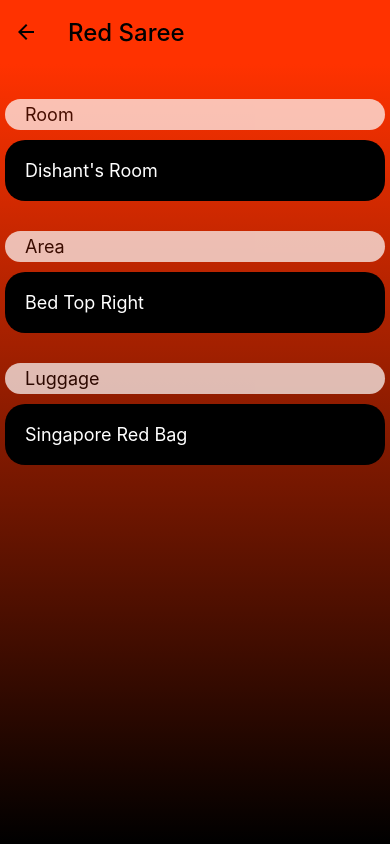
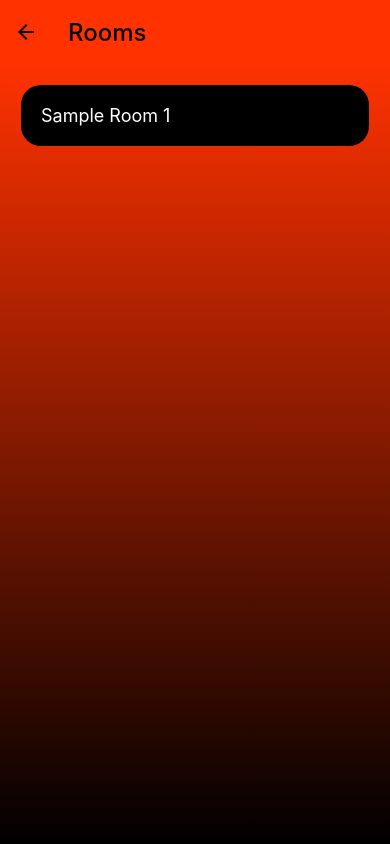
Before and after one commit to Supr3me-code/luggage-db, a React Native app: screen /explore in a window 390 px wide. Built offline with nearby package versions, Linux system fonts and the light colour scheme.

Commit message:
added explore flow logic

```diff
--- a/App.tsx
+++ b/App.tsx
@@ -11,6 +11,8 @@ import Search from "./src/screens/Seach";
 import Login from "./src/screens/Login";
 import ItemDetails from "./src/screens/ItemDetails";
 import LuggageDetails from "./src/screens/LuggageDetails";
+import ItemList from "./src/screens/ItemsList";
+import { ROOMS } from "./src/utils/constants/mockData";
 
 const Stack = createNativeStackNavigator();
 
@@ -57,7 +59,7 @@ const App = () => {
           ></Stack.Screen>
           <Stack.Screen
             name="create"
-            component={Create}
+            component={ItemDetails}
             options={{
               headerStyle: { backgroundColor: "#ff3200" },
               headerTintColor: "#000",
@@ -71,7 +73,8 @@ const App = () => {
           ></Stack.Screen>
           <Stack.Screen
             name="explore"
-            component={ItemDetails}
+            component={ItemList}
+            initialParams={{rooms: ROOMS}}
             options={{
               headerStyle: { backgroundColor: "#ff3200" },
               headerTintColor: "#000",
--- a/src/elements/ListItem.tsx
+++ b/src/elements/ListItem.tsx
@@ -4,7 +4,7 @@ import { Pressable, StyleSheet, View, Text } from "react-native";
 interface IListItem {
   title: string;
   type?: string;
-  onPress?: () => {};
+  onPress?: () => void;
 }
 
 const ListItem = ({ title, type, onPress }: IListItem) => {
--- a/src/screens/ItemDetails.tsx
+++ b/src/screens/ItemDetails.tsx
@@ -1,11 +1,16 @@
 import { LinearGradient } from "expo-linear-gradient";
 import React, { useLayoutEffect } from "react";
-import { StyleSheet, Text, View } from "react-native";
+import { Image, StyleSheet, Text, View } from "react-native";
 import ListItem from "../elements/ListItem";
 import Label from "../elements/Label";
+import LabelCard from "../modules/LabelCard";
 
 interface IItemDetails {
   navigation?: any;
+  room?: string;
+  area?: string;
+  luggage?: string;
+  imageUrl?: string;
 }
 
 const ItemDetails = ({ navigation }: IItemDetails) => {
@@ -17,17 +22,16 @@ const ItemDetails = ({ navigation }: IItemDetails) => {
   return (
     <LinearGradient colors={["#ff3200", "#000"]} style={styles.container}>
       <View style={styles.content}>
-        <View style={styles.innerContainer}>
-          <Label title="Room" />
-          <ListItem title="Dishant's Room" />
-        </View>
-        <View style={styles.innerContainer}>
-          <Label title="Area" />
-          <ListItem title="Bed Top Right" />
-        </View>
-        <View style={styles.innerContainer}>
-          <Label title="Luggage" />
-          <ListItem title="Singapore Red Bag" />
+        <LabelCard labelTitle="Room" itemTitle="Dishant's Room" />
+        <LabelCard labelTitle="Area" itemTitle="Bed Top RIght" />
+        <LabelCard labelTitle="Luggage" itemTitle="Pink American Tourister" />
+        <View style={styles.imageContainer}>
+          <Image
+            source={{
+              uri: "https://madisarshop.com/wp-content/uploads/2021/01/black-red-square-pattern-readymade-bharatanatyam-practise-saree.jpg",
+            }}
+            style={styles.image}
+          />
         </View>
       </View>
     </LinearGradient>
@@ -37,13 +41,18 @@ const ItemDetails = ({ navigation }: IItemDetails) => {
 export default ItemDetails;
 
 const styles = StyleSheet.create({
-  innerContainer: {
-    marginVertical: 10,
-  },
   content: {
     marginVertical: 20,
   },
   container: {
     flex: 1,
   },
+  imageContainer: {
+    alignItems: "center",
+  },
+  image: {
+    margin: 15,
+    height: 200,
+    width: 200,
+  },
 });
--- a/src/screens/ItemsList.tsx
+++ b/src/screens/ItemsList.tsx
@@ -0,0 +1,84 @@
+import React, { useLayoutEffect } from "react";
+import { StyleSheet, View, FlatList } from "react-native";
+import ListItem from "../elements/ListItem";
+import { LinearGradient } from "expo-linear-gradient";
+import { AREAS, ITEMS, LUGGAGES } from "../utils/constants/mockData";
+
+interface IItemList {}
+
+const ItemList = ({ data, navigation, route }: any) => {
+  const { rooms, itemType, name, items } = route.params;
+
+  if (!itemType || !name) data = rooms;
+  else if (itemType == "room") {
+    data = AREAS.filter((area) => items?.includes(area.name));
+  } else if (itemType == "area") {
+    const independentItems = AREAS.find(
+      (area) => area.name == name
+    )?.independentItems;
+    data = LUGGAGES.filter((luggage) => items?.includes(luggage.name));
+    data.push(independentItems);
+  } else if (itemType == "luggage") {
+    data = ITEMS.filter((item) => items?.includes(item.name));
+  }
+  useLayoutEffect(() => {
+    let title = "Rooms";
+    switch (itemType) {
+      case "room":
+        title = "Areas";
+        break;
+      case "area":
+        title = "Luggages";
+        break;
+      case "luggage":
+        title = "Items";
+        break;
+    }
+    navigation.setOptions({
+      title: title,
+    });
+  }, [itemType]);
+  const renderItem = (itemData: any) => {
+    const item = itemData.item;
+    const onPressHandler = () => {
+      if (item.type !== "item") {
+        navigation.navigate("explore", {
+          itemType: item.type,
+          name: item.name,
+          items: item.items,
+        });
+      } else {
+        navigation.navigate("create");
+      }
+    };
+    const listItemProps = {
+      title: item.name,
+      onPress: onPressHandler,
+    };
+    return <ListItem {...listItemProps} />;
+  };
+
+  return (
+    <LinearGradient colors={["#ff3200", "#000"]} style={styles.container}>
+      <View style={styles.listContainer}>
+        <FlatList
+          data={data}
+          keyExtractor={(item) => item.name}
+          renderItem={renderItem}
+        />
+      </View>
+    </LinearGradient>
+  );
+};
+
+export default ItemList;
+
+const styles = StyleSheet.create({
+  listContainer: {
+    flex: 1,
+    padding: 16,
+  },
+  container: {
+    flex: 1,
+  },
+});
--- a/src/screens/LuggageDetails.tsx
+++ b/src/screens/LuggageDetails.tsx
@@ -7,6 +7,8 @@ import LabelCard from "../modules/LabelCard";
 
 interface ILuggageDetails {
   navigation?: any;
+  room?: string;
+  area?: string;
 }
 
 const LuggageDetails = ({ navigation }: ILuggageDetails) => {
--- a/src/utils/constants/mockData.ts
+++ b/src/utils/constants/mockData.ts
@@ -1,40 +1,100 @@
-export const user = {
+export const USER = {
   name: "Dishant Arora",
 };
 
-export const rooms = [
+export const ROOMS = [
   {
-    id: "room1 id",
     name: "Sample Room 1",
-    areas: ["area1 id", "area2 id"],
+    type: "room",
+    items: ["Sample area 1", "Sample area 2"],
   },
 ];
 
-export const areas = [
+export const AREAS = [
   {
-    id: "area1 id",
     name: "Sample area 1",
-    luggages: ["luggage1 id", "luggage2 id"],
+    type: "area",
+    items: ["Sample luggage 1", "Sample luggage 2"],
+    independentItems: {
+      name: "Independent Items",
+      type: "luggage",
+      items: ["Sample Item 2", "Sample Item 4", "Sample Item 6"],
+    },
+  },
+  {
+    name: "Sample area 2",
+    type: "area",
+    items: ["Sample luggage 3", "Sample luggage 4"],
+    independentItems: {
+      name: "Independent Items",
+      type: "luggage",
+      items: ["Sample Item 3", "Sample Item 5"],
+    },
   },
 ];
 
-export const luggages = [
+export const LUGGAGES = [
   {
-    id: "luggage1 id",
     name: "Sample luggage 1",
-    items: ["item1 id", "item2 id"],
+    type: "luggage",
+    items: ["Sample Item 1", "Sample Item 2"],
+  },
+  {
+    name: "Sample luggage 2",
+    type: "luggage",
+    items: ["Sample Item 3", "Sample Item 4"],
+  },
+  {
+    name: "Sample luggage 3",
+    type: "luggage",
+    items: ["Sample Item 5", "Sample Item 6"],
+  },
+  {
+    name: "Sample luggage 4",
+    type: "luggage",
+    items: ["Sample Item 7", "Sample Item 8"],
   },
 ];
 
-export const items = [
+export const ITEMS = [
   {
-    id: "item1 id",
     name: "Sample Item 1",
+    type: "item",
     image: "",
   },
   {
-    id: "item2 id",
     name: "Sample Item 2",
+    type: "item",
+    image: "",
+  },
+  {
+    name: "Sample Item 3",
+    type: "item",
+    image: "",
+  },
+  {
+    name: "Sample Item 4",
+    type: "item",
+    image: "",
+  },
+  {
+    name: "Sample Item 5",
+    type: "item",
+    image: "",
+  },
+  {
+    name: "Sample Item 6",
+    type: "item",
+    image: "",
+  },
+  {
+    name: "Sample Item 7",
+    type: "item",
+    image: "",
+  },
+  {
+    name: "Sample Item 8",
+    type: "item",
     image: "",
   },
 ];
```
